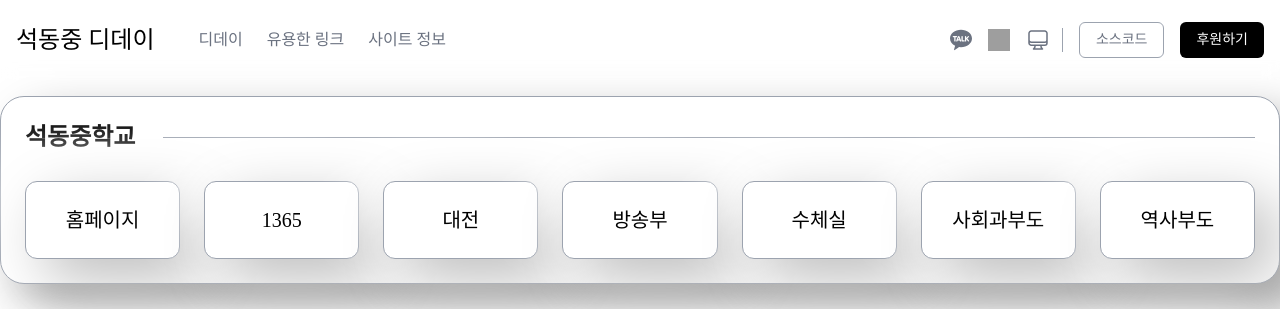
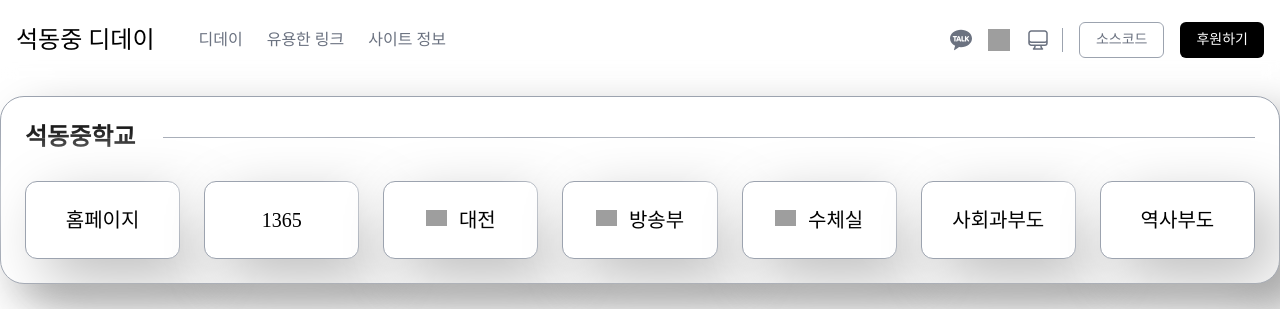
Before and after one commit to AlphaKR93-Archives/SchoolDday, a Next.js app: page /links in a window 1280 px wide. Shown: the top 309 px of the page. Built offline with nearby package versions, Linux system fonts and the light colour scheme; grey boxes are pictures that could not be loaded; a web font is replaced by a local one.

Commit message:
wait for loading

```diff
--- a/src/app/links/page.tsx
+++ b/src/app/links/page.tsx
@@ -28,18 +28,39 @@ export default function UsefulLinksPage() {
                         </li>
                     </Link>
                     <Link href="https://www.instagram.com/jinhae_seokdongjung/">
-                        <li>
-                            <p>대전</p>
+                        <li className="flex w-full items-center justify-center">
+                            <Image
+                                src="https://cdn.simpleicons.org/instagram/6B7280"
+                                alt="github icon"
+                                width={21}
+                                height={21}
+                                className="mb-1 mr-3"
+                            />
+                            대전
                         </li>
                     </Link>
                     <Link href="https://www.instagram.com/sdbs_sd/">
-                        <li>
-                            <p>방송부</p>
+                        <li className="flex w-full items-center justify-center">
+                            <Image
+                                src="https://cdn.simpleicons.org/instagram/6B7280"
+                                alt="github icon"
+                                width={21}
+                                height={21}
+                                className="mb-1 mr-3"
+                            />
+                            방송부
                         </li>
                     </Link>
                     <Link href="https://www.instagram.com/sd_mathclub/">
-                        <li>
-                            <p>수체실</p>
+                        <li className="flex w-full items-center justify-center">
+                            <Image
+                                src="https://cdn.simpleicons.org/instagram/6B7280"
+                                alt="github icon"
+                                width={21}
+                                height={21}
+                                className="mb-1 mr-3"
+                            />
+                            수체실
                         </li>
                     </Link>
                     <Link href="https://naver.com">
--- a/src/components/assets/dday_box/components/content/counter/counter.component.tsx
+++ b/src/components/assets/dday_box/components/content/counter/counter.component.tsx
@@ -85,6 +85,7 @@ export default function CounterComponent(props: { start: number; end: number })
     const dateEnd = dayjs(end);
 
     useEffect(() => {
+        setTimeout(() => updateStatus(true), 1000);
         const interval = setInterval(() => {
             const now = dayjs();
             if (dateStart < now) {
@@ -100,7 +101,6 @@ export default function CounterComponent(props: { start: number; end: number })
         });
         return () => clearInterval(interval);
     });
-    setTimeout(() => updateStatus(true), 1000);
 
     if (isReady && !isEnded)
         return (
--- a/src/components/assets/dday_box/components/tags/date/remain/remains.component.tsx
+++ b/src/components/assets/dday_box/components/tags/date/remain/remains.component.tsx
@@ -14,7 +14,7 @@ export default function RemainDateComponent(props: { start: number; end: number
     const dateEnd = dayjs(end);
 
     useEffect(() => {
-        updateStatus(true);
+        setTimeout(() => updateStatus(true), 1000);
         const interval = setInterval(() => {
             const now = dayjs();
             if (dateStart < now) {
--- a/src/components/assets/remains/remain-box.tsx
+++ b/src/components/assets/remains/remain-box.tsx
@@ -17,7 +17,7 @@ export default function RemainBox() {
     const [progress, updateProgress] = useState(100 - (endOfYear.diff(initialValue, "day", true) * 100) / lengthOfYear);
 
     useEffect(() => {
-        updateStatus(true);
+        setTimeout(() => updateStatus(true), 1000);
         const interval = setInterval(() => {
             const now = dayjs();
 
--- a/src/components/assets/sidebar/amount_section.tsx
+++ b/src/components/assets/sidebar/amount_section.tsx
@@ -16,7 +16,9 @@ export default function AmountSection() {
     const second = dayjs("2024-01-05T12:20:00.000+09:00");
     const now = dayjs();
 
-    useEffect(() => updateStatus(true), []);
+    useEffect(() => {
+        setTimeout(() => updateStatus(true), 1000);
+    }, []);
 
     if (!isReady) return <h1 className="!mb-8">로딩중...</h1>;
     return (
--- a/src/components/assets/sidebar/slider/slider.component.tsx
+++ b/src/components/assets/sidebar/slider/slider.component.tsx
@@ -30,7 +30,7 @@ export default function Slider(props: SliderProps) {
     const dispatch = useAppDispatch();
 
     useEffect(() => {
-        updateStatus(true);
+        setTimeout(() => updateStatus(true), 1000);
     }, []);
 
     return (
--- a/src/components/main/content/dday_grids.tsx
+++ b/src/components/main/content/dday_grids.tsx
@@ -19,7 +19,9 @@ export default function FilteredDdayValues() {
     const second = dayjs("2024-01-05T12:20:00.000+09:00");
     const now = dayjs();
 
-    useEffect(() => updateStatus(true), []);
+    useEffect(() => {
+        setTimeout(() => updateStatus(true), 1000);
+    }, []);
 
     return isReady ? (
         <div className={styles.content}>
--- a/src/components/main/header/theme_button.tsx
+++ b/src/components/main/header/theme_button.tsx
@@ -9,7 +9,9 @@ export default function ThemeButton() {
     const [isReady, updateStatus] = useState(false);
     const { theme, setTheme } = useTheme();
 
-    useEffect(() => updateStatus(true), []);
+    useEffect(() => {
+        setTimeout(() => updateStatus(true), 1000);
+    }, []);
 
     if (!isReady)
         return (
```
